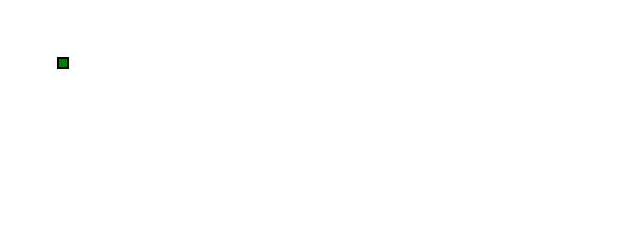
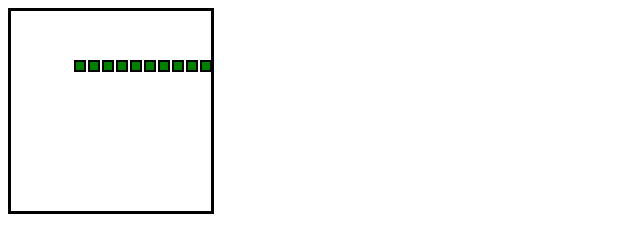
Before and after one commit to manyahin/SnakeGameJS, a plain HTML site: page index.html in a window 1280 px wide. Shown: the whole page, without its empty margins (0-640 px from the left). Drawn offline with Linux system fonts and the light colour scheme.

Commit message:
Add events object and make it work; Also redesign canvas output;

```diff
--- a/index.html
+++ b/index.html
@@ -15,33 +15,79 @@ var app = {
 
     arena.addSnake(snake);
 
-    // var interval_id = setInterval(function() {
+    app.input.setEvents();
+    var interval_id = setInterval(function() {
+      console.log(snake.coordinates);
+
+      snake.move();
 
       app.display.render( arena );
-    // }, 1000);
+    }, 200);
+  },
+
+  input: {
+    direction: "right",
+    setEvents: function() {
+      addEventListener('keydown', function(e) {
+        switch(e.keyCode) {
+          case 38:
+            app.input.direction = "up";
+            break;
+          case 39:
+            app.input.direction = "right";
+            break;
+          case 40:
+            app.input.direction = "down";
+            break;
+          case 37:
+            app.input.direction = "left";
+            break;
+        }
+      }, false);
+    },
   },
 
   snake: {
     length: 1,
-    lastPosition: [50, 50],
+    coordinates: {x: 50, y: 50},
+    speed: 14,
     init: function( ) {
-      console.log(this.lastPosition[0])
       return this;
     },
     getX: function() {
-      return this.lastPosition[0];
+      return this.coordinates.x;
     },
     getY: function() {
-      return this.lastPosition[1];
+      return this.coordinates.y;
     },
     setPosition: function(coordinates) {
-      this.lastPosition = coordinates;
-    }
+      this.coordinates = coordinates;
+    },
+    move: function() {
+      switch(app.input.direction) {
+        case "up":
+          this.coordinates.y =
+            this.coordinates.y - this.speed;
+          break;
+        case "right":
+          this.coordinates.x =
+            this.coordinates.x + this.speed;
+          break;
+        case "down":
+          this.coordinates.y =
+            this.coordinates.y + this.speed;
+          break;
+        case "left":
+          this.coordinates.x =
+            this.coordinates.x - this.speed;
+          break;
+      }
+    },
   },
 
   arena: {
-    height: 100,
-    width: 100,
+    height: 200,
+    width: 200,
     matrica: [],
     snake: null,
     init: function() {
@@ -77,24 +123,37 @@ var app = {
   },
 
   display: {
-    renderArena: function( arena ) {
+    canvas: {},
+    ctx: {},
+    renderCanvas: function( arena ) {
       // Create the canvas
-      var canvas = document.createElement("canvas");
-      var ctx = canvas.getContext("2d");
-      canvas.width = arena.height;
-      canvas.height = arena.width;
-      document.body.appendChild(canvas);
+      if (this.canvas.toString()
+        != "[object HTMLCanvasElement]") {
+        console.log('nothing');
+        this.canvas = document.createElement("canvas");
+        this.canvas.style.border = "3px solid black";
+        this.ctx = this.canvas.getContext("2d");
+        this.canvas.width = arena.height;
+        this.canvas.height = arena.width;
+        document.body.appendChild(this.canvas);
+      }
+
+      // Clear canvas
+      this.ctx.clearRect(0, 0, this.canvas.height, this.canvas.width);
 
       // Add snake
-      ctx.rect(arena.snake.getX(), arena.snake.getY(), 10, 10);
-      ctx.fillStyle = 'green';
-      ctx.fill();
-      ctx.lineWidth = 2;
-      ctx.strokeStyle = 'black';
-      ctx.stroke();
+      this.ctx.rect(arena.snake.getX(), arena.snake.getY(), 10, 10);
+      this.ctx.fillStyle = 'green';
+      this.ctx.fill();
+      this.ctx.lineWidth = 2;
+      this.ctx.strokeStyle = 'black';
+      this.ctx.stroke();
+    },
+    renderHtmlTable: function( arena ) {
+
     },
     render: function( arena ) {
-      this.renderArena(arena);
+      this.renderCanvas(arena);
     },
   },
 }
```
